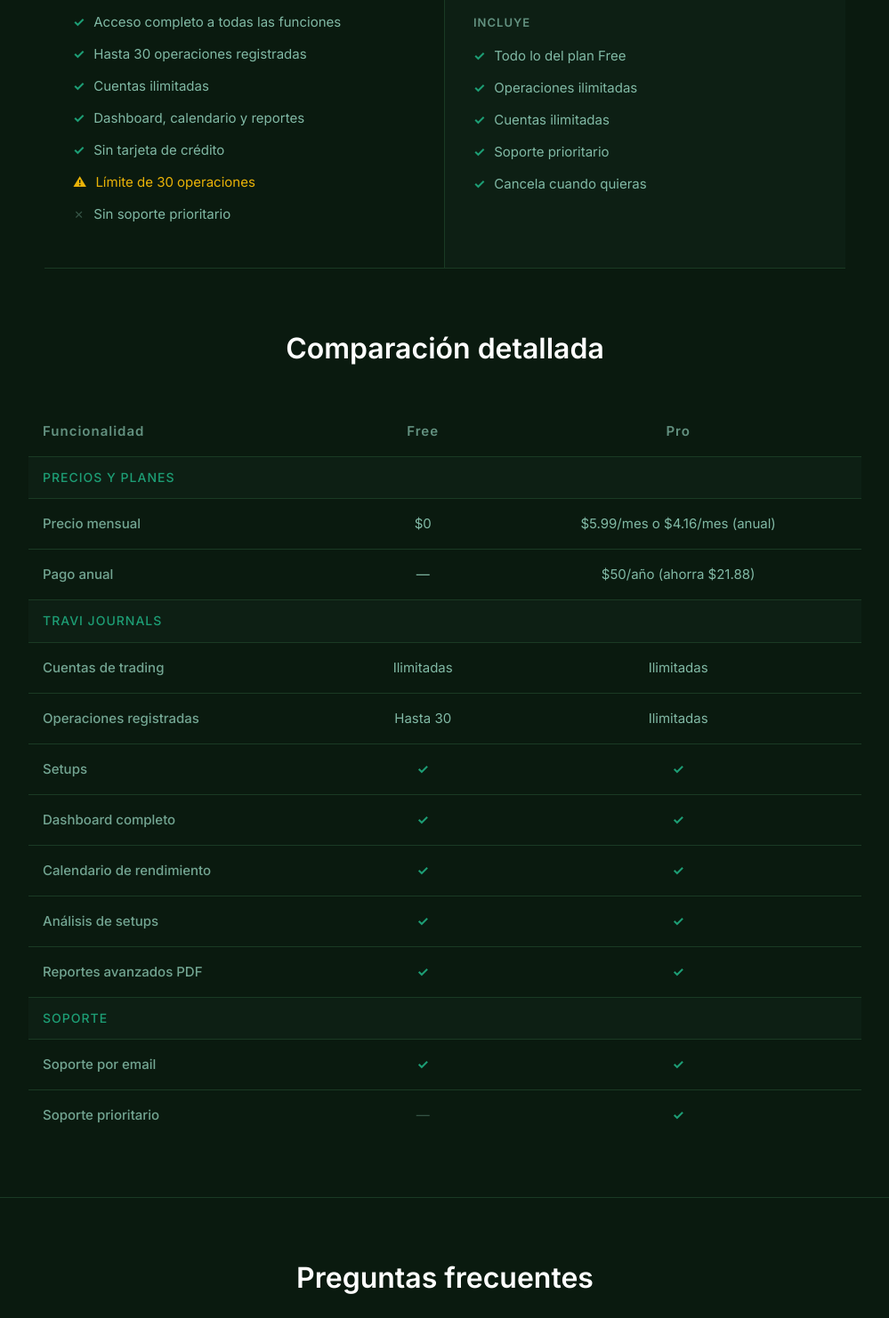
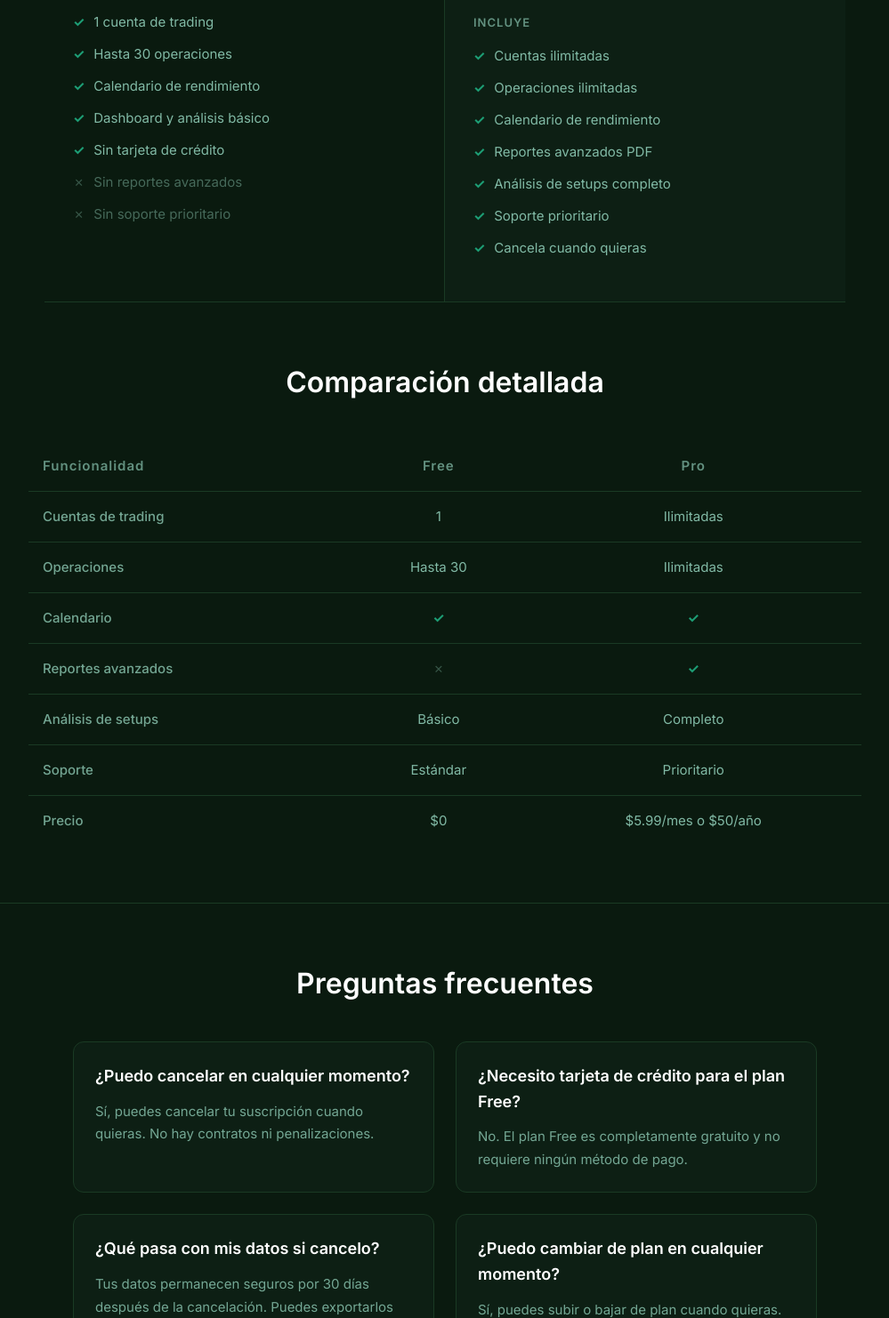
Before and after one commit to corvenca/travitrade-web, a website: page pages/precios.html in a window 1280 px wide. Shown: the part 913-2395 px from the top of the page at 89% size, without its empty margins (140-1139 px from the left). Drawn offline with Linux system fonts and the light colour scheme.

Commit message:
Update: precios y caracteristicas planes actualizados en web

```diff
--- a/pages/precios.html
+++ b/pages/precios.html
@@ -121,13 +121,13 @@
       <div class="divider"></div>
       <div class="feat-title">INCLUYE</div>
       <div class="feats">
-        <div class="feat"><span class="c">✓</span> Acceso completo a todas las funciones</div>
-        <div class="feat"><span class="c">✓</span> Hasta 30 operaciones registradas</div>
-        <div class="feat"><span class="c">✓</span> Cuentas ilimitadas</div>
-        <div class="feat"><span class="c">✓</span> Dashboard, calendario y reportes</div>
+        <div class="feat"><span class="c">✓</span> 1 cuenta de trading</div>
+        <div class="feat"><span class="c">✓</span> Hasta 30 operaciones</div>
+        <div class="feat"><span class="c">✓</span> Calendario de rendimiento</div>
+        <div class="feat"><span class="c">✓</span> Dashboard y análisis básico</div>
         <div class="feat"><span class="c">✓</span> Sin tarjeta de crédito</div>
-        <div class="feat" style="color:#eab308"><span style="color:#eab308">⚠</span> Límite de 30 operaciones</div>
-        <div class="feat"><span class="x">✗</span> Sin soporte prioritario</div>
+        <div class="feat" style="color:rgba(159,225,203,0.4)"><span class="x">✗</span> Sin reportes avanzados</div>
+        <div class="feat" style="color:rgba(159,225,203,0.4)"><span class="x">✗</span> Sin soporte prioritario</div>
       </div>
     </div>
 
@@ -144,9 +144,11 @@
       <div class="divider"></div>
       <div class="feat-title">INCLUYE</div>
       <div class="feats">
-        <div class="feat"><span class="c">✓</span> Todo lo del plan Free</div>
+        <div class="feat"><span class="c">✓</span> Cuentas ilimitadas</div>
         <div class="feat"><span class="c">✓</span> Operaciones ilimitadas</div>
-        <div class="feat"><span class="c">✓</span> Cuentas ilimitadas</div>
+        <div class="feat"><span class="c">✓</span> Calendario de rendimiento</div>
+        <div class="feat"><span class="c">✓</span> Reportes avanzados PDF</div>
+        <div class="feat"><span class="c">✓</span> Análisis de setups completo</div>
         <div class="feat"><span class="c">✓</span> Soporte prioritario</div>
         <div class="feat"><span class="c">✓</span> Cancela cuando quieras</div>
       </div>
@@ -164,20 +166,13 @@
         </tr>
       </thead>
       <tbody>
-        <tr class="section-row"><td colspan="3">PRECIOS Y PLANES</td></tr>
-        <tr><td>Precio mensual</td><td>$0</td><td>$5.99/mes o $4.16/mes (anual)</td></tr>
-        <tr><td>Pago anual</td><td>—</td><td>$50/año (ahorra $21.88)</td></tr>
-        <tr class="section-row"><td colspan="3">TRAVI JOURNALS</td></tr>
-        <tr><td>Cuentas de trading</td><td>Ilimitadas</td><td>Ilimitadas</td></tr>
-        <tr><td>Operaciones registradas</td><td>Hasta 30</td><td>Ilimitadas</td></tr>
-        <tr><td>Setups</td><td><span class="check">✓</span></td><td><span class="check">✓</span></td></tr>
-        <tr><td>Dashboard completo</td><td><span class="check">✓</span></td><td><span class="check">✓</span></td></tr>
-        <tr><td>Calendario de rendimiento</td><td><span class="check">✓</span></td><td><span class="check">✓</span></td></tr>
-        <tr><td>Análisis de setups</td><td><span class="check">✓</span></td><td><span class="check">✓</span></td></tr>
-        <tr><td>Reportes avanzados PDF</td><td><span class="check">✓</span></td><td><span class="check">✓</span></td></tr>
-        <tr class="section-row"><td colspan="3">SOPORTE</td></tr>
-        <tr><td>Soporte por email</td><td><span class="check">✓</span></td><td><span class="check">✓</span></td></tr>
-        <tr><td>Soporte prioritario</td><td><span class="cross">—</span></td><td><span class="check">✓</span></td></tr>
+        <tr><td>Cuentas de trading</td><td>1</td><td>Ilimitadas</td></tr>
+        <tr><td>Operaciones</td><td>Hasta 30</td><td>Ilimitadas</td></tr>
+        <tr><td>Calendario</td><td><span class="check">✓</span></td><td><span class="check">✓</span></td></tr>
+        <tr><td>Reportes avanzados</td><td><span class="cross">✗</span></td><td><span class="check">✓</span></td></tr>
+        <tr><td>Análisis de setups</td><td>Básico</td><td>Completo</td></tr>
+        <tr><td>Soporte</td><td>Estándar</td><td>Prioritario</td></tr>
+        <tr><td>Precio</td><td>$0</td><td>$5.99/mes o $50/año</td></tr>
       </tbody>
     </table>
   </section>
```
Also changed, not shown: pages/productos.html (+4 -4 lines).
